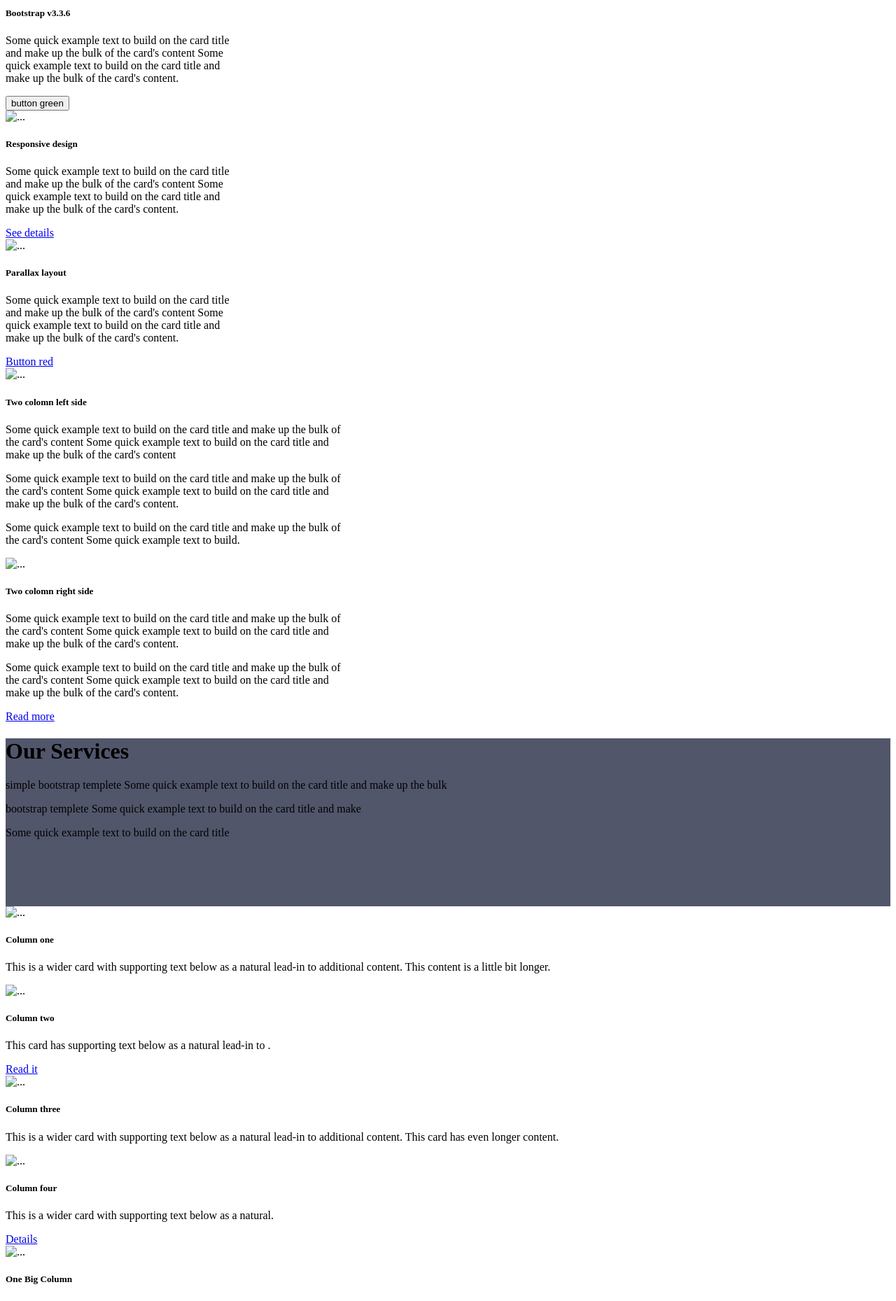
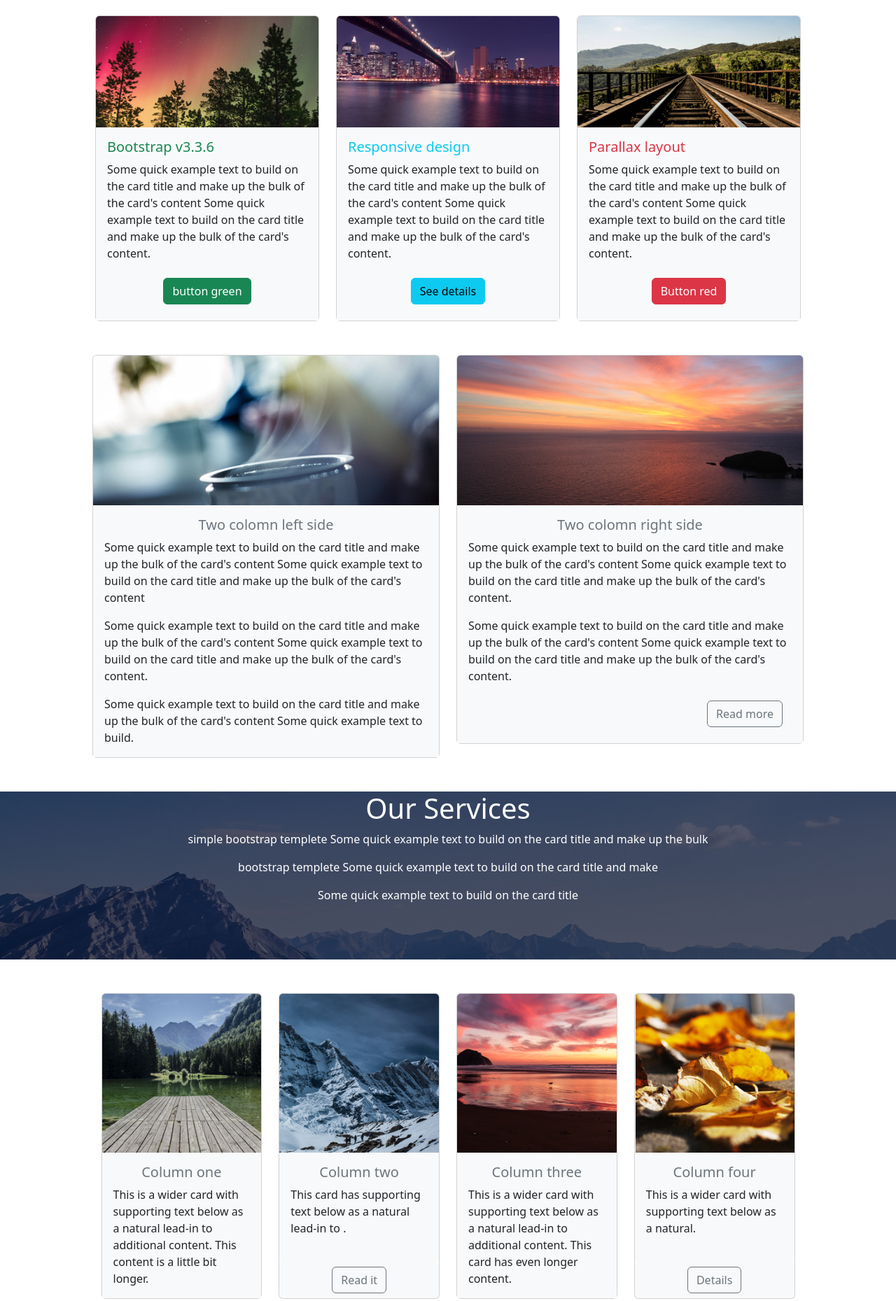
Before and after one commit to Anandhuharidas/bs-prjct1, a plain HTML site: page index.html in a window 1280 px wide. Shown: the part 580-2439 px from the top of the page at 70% size. Drawn offline with nearby package versions, Linux system fonts and the light colour scheme; the site is published under a folder, as on GitHub Pages, so addresses that start at the root find nothing.

Commit message:
add style and images

```diff
--- a/index.html
+++ b/index.html
@@ -4,8 +4,8 @@
     <meta charset="UTF-8">
     <meta name="viewport" content="width=device-width, initial-scale=1.0">
     <title>Document</title>
-    <link rel="stylesheet" href="/assets/css/bootstrap.css">
-    <link rel="stylesheet" href="/assets/main.css">
+    <link rel="stylesheet" href="./assets/css/bootstrap.css">
+    <link rel="stylesheet" href="./assets/main.css">
 </head>
 <body>
   <!-- <div class="container bg-dark">
@@ -33,7 +33,7 @@
 
 
   <!------bg image----->
- <div class="bg-image d-flex justify-content-center align-items-center" style="background-image: url(/assets/images/bg-1.jpg);
+ <div class="bg-image d-flex justify-content-center align-items-center" style="background-image: url(./assets/images/bg-1.jpg);
  height: 500px; width: 100;">
  <h1 class="text-white">CONQUER</h1>
 
@@ -50,7 +50,7 @@
     <div class="row">
       <div class="col-4">
         <div class="card" style="width: 20rem;">
-          <img src="/assets/images/1-1.jpg" class="card-img-top" alt="...">
+          <img src="./assets/images/1-1.jpg" class="card-img-top" alt="...">
           <div class="card-body bg-light">
             <h5 class="card-title text-success">Bootstrap v3.3.6</h5>
             <p class="card-text">Some quick example text to build on the card title and make up the bulk of the card's content Some quick example text to build on the card title and make up the bulk of the card's content.</p>
@@ -62,7 +62,7 @@
       </div>
       <div class="col-4">
         <div class="card" style="width: 20rem;">
-          <img src="/assets/images/1-2.jpg" class="card-img-top" alt="...">
+          <img src="./assets/images/1-2.jpg" class="card-img-top" alt="...">
           <div class="card-body bg-light">
             <h5 class="card-title text-info">Responsive design</h5>
             <p class="card-text">Some quick example text to build on the card title and make up the bulk of the card's content Some quick example text to build on the card title and make up the bulk of the card's content.</p>
@@ -74,7 +74,7 @@
       </div>
       <div class="col-4">
         <div class="card" style="width: 20rem;">
-          <img src="/assets/images/1-3.jpg" class="card-img-top" alt="...">
+          <img src="./assets/images/1-3.jpg" class="card-img-top" alt="...">
           <div class="card-body bg-light">
             <h5 class="card-title text-danger">Parallax layout</h5>
             <p class="card-text">Some quick example text to build on the card title and make up the bulk of the card's content Some quick example text to build on the card title and make up the bulk of the card's content.</p>
@@ -100,7 +100,7 @@
 
       <div class="col-6">
         <div class="card" style="width: 62vh;">
-          <img src="/assets/images/2-1.jpg" class="card-img-top" alt="...">
+          <img src="./assets/images/2-1.jpg" class="card-img-top" alt="...">
           <div class="card-body bg-light">
 
               <h5 class="card-title text-secondary d-flex justify-content-center align-items-center">Two colomn left side</h5>
@@ -114,7 +114,7 @@
       </div>
       <div class="col-4">
         <div class="card" style="width: 62vh;">
-          <img src="/assets/images/2-2.jpg" class="card-img-top" alt="...">
+          <img src="./assets/images/2-2.jpg" class="card-img-top" alt="...">
           <div class="card-body bg-light">
 
               <h5 class="card-title  text-secondary d-flex justify-content-center align-items-center">Two colomn right side</h5>
@@ -135,7 +135,7 @@
 
   <!----------our services--------->
 
-    <div class="bg-image-2 d-block justify-content-center align-items-center mt-5 mb-5" style="background-image: linear-gradient(rgba(8, 14, 43, 0.7), rgba(8, 14, 43, 0.7)) , url(/assets/images/bg-2.jpg);
+    <div class="bg-image-2 d-block justify-content-center align-items-center mt-5 mb-5" style="background-image: linear-gradient(rgba(8, 14, 43, 0.7), rgba(8, 14, 43, 0.7)) , url(./assets/images/bg-2.jpg);
   height: 240px; width: 100;">
 
     <h1 class="text-white d-flex justify-content-center align-items-center">Our Services</h1>
@@ -153,7 +153,7 @@
     <div class="row">
       <div class="col-3">
         <div class="card h-100">
-          <img src="/assets/images/4-1.jpg" class="card-img-top" alt="...">
+          <img src="./assets/images/4-1.jpg" class="card-img-top" alt="...">
           <div class="card-body bg-light">
             <h5 class="card-title text-center text-secondary">Column one</h5>
             <p class="card-text">This is a wider card with supporting text below as a natural lead-in to additional content. This content is a little bit longer.</p>
@@ -163,7 +163,7 @@
       </div>
       <div class="col-3">
         <div class="card h-100">
-          <img src="/assets/images/4-2.jpg" class="card-img-top" alt="...">
+          <img src="./assets/images/4-2.jpg" class="card-img-top" alt="...">
           <div class="card-body bg-light">
             <h5 class="card-title text-center text-secondary">Column two</h5>
             <p class="card-text">This card has supporting text below as a natural lead-in to .</p>
@@ -175,7 +175,7 @@
       </div>
       <div class="col-3">
         <div class="card h-100">
-          <img src="/assets/images/4-3.jpg" class="card-img-top" alt="...">
+          <img src="./assets/images/4-3.jpg" class="card-img-top" alt="...">
           <div class="card-body bg-light">
             <h5 class="card-title text-center text-secondary">Column three</h5>
             <p class="card-text">This is a wider card with supporting text below as a natural lead-in to additional content. This card has even longer content.</p>
@@ -185,7 +185,7 @@
       </div>
       <div class="col-3">
         <div class="card h-100">
-          <img src="/assets/images/4-4.jpg" class="card-img-top" alt="...">
+          <img src="./assets/images/4-4.jpg" class="card-img-top" alt="...">
           <div class="card-body bg-light">
             <h5 class="card-title text-center text-secondary">Column four</h5>
             <p class="card-text">This is a wider card with supporting text below as a natural.</p>
@@ -206,7 +206,7 @@
     <div class="row">
       <div class="col-6">
         <div class="card" style="width: 1000px;">
-          <img src="/assets/images/4-5.jpg" class="card-img-top" alt="...">
+          <img src="./assets/images/4-5.jpg" class="card-img-top" alt="...">
           <div class="card-body bg-light">
 
               <h5 class="card-title text-secondary mt-3">One Big Column</h5>
@@ -227,7 +227,7 @@
 
   <!---------contact form--------->
 
-  <div class="bg-image text-center mt-5" style="background-image: url(/assets/images/bg-3.jpg); height: 650px; width: auto;">
+  <div class="bg-image text-center mt-5" style="background-image: url(./assets/images/bg-3.jpg); height: 650px; width: auto;">
     <h1 class="title text-white">Contact Form</h1>
     <div class="container3">
       <div class="form-floating">
@@ -268,6 +268,6 @@
 
 </body>
 <script src="https://cdn.jsdelivr.net/npm/@popperjs/core@2.11.8/dist/umd/popper.min.js" integrity="sha384-I7E8VVD/ismYTF4hNIPjVp/Zjvgyol6VFvRkX/vR+Vc4jQkC+hVqc2pM8ODewa9r" crossorigin="anonymous"></script>
-<script src="/assets/js/bootstrap.js"></script>
+<script src="./assets/js/bootstrap.js"></script>
 </body>
 </html>
```
